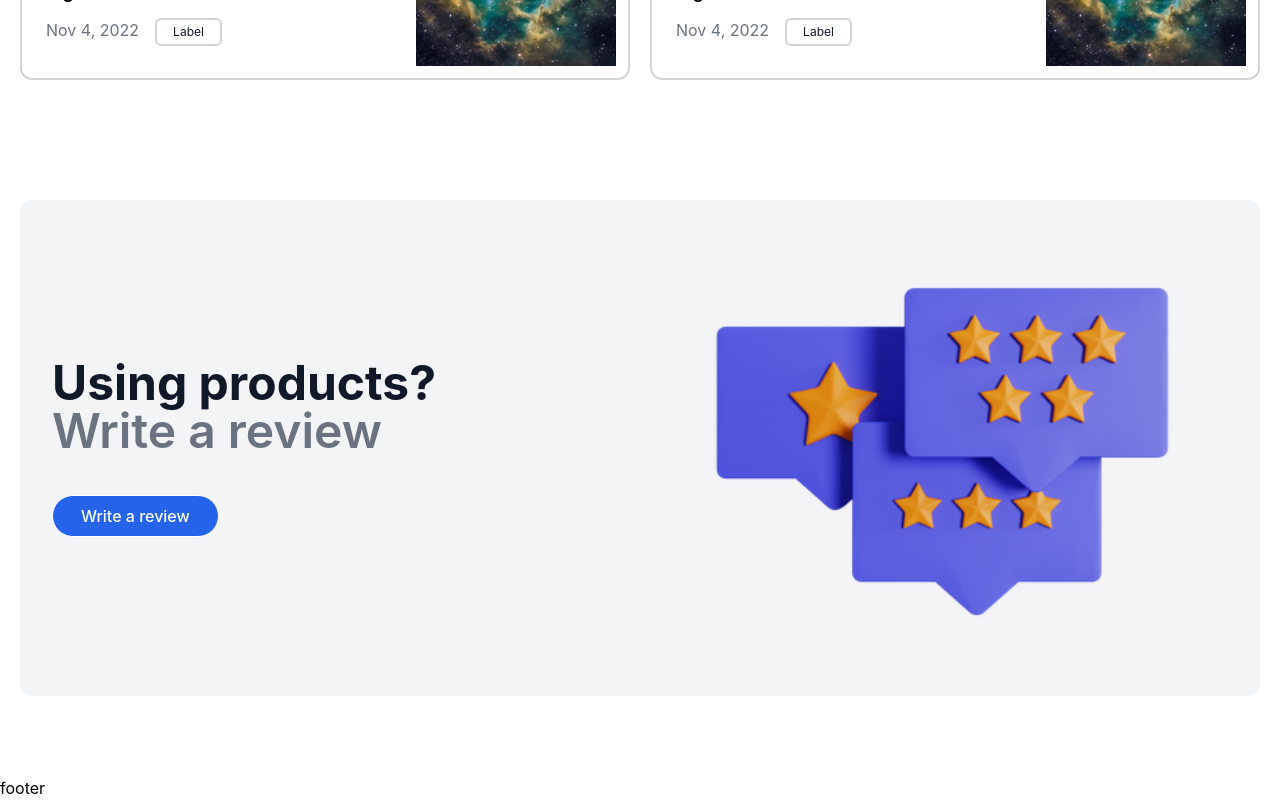
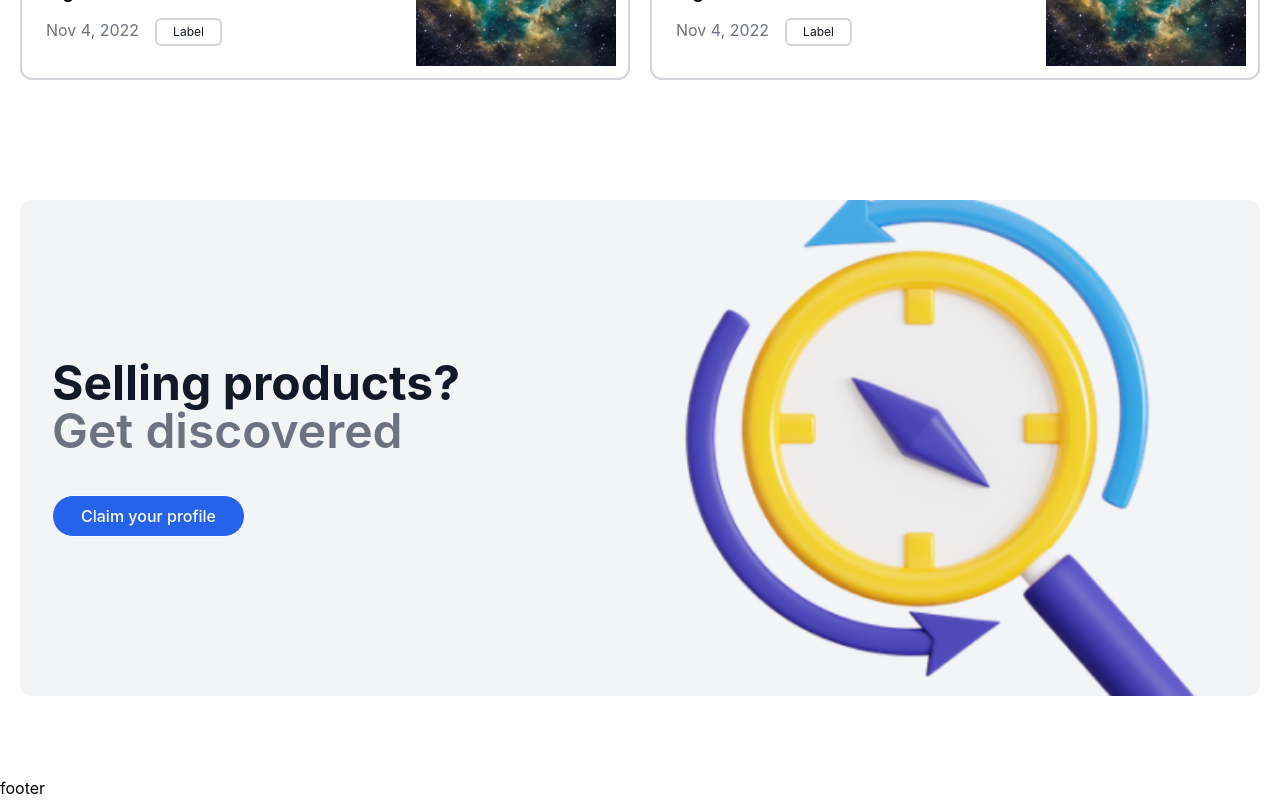
Before and after one commit to cxmelloo/softLog, a React (Vite) app: page / in a window 1280 px wide. Shown: the part 4920-5720 px from the top of the page. Built offline with nearby package versions, Linux system fonts and the light colour scheme.

Commit message:
Selling.jsx & Home-Blog.jsx fix

```diff
--- a/src/Blog/Blog.jsx
+++ b/src/Blog/Blog.jsx
@@ -1,6 +1,7 @@
 import Hero from "../components/Hero";
 import Products from "../components/Products";
 import Review from "../components/Review";
+import Selling from "../components/Selling";
 import Listings from "../List/Listings";
 
 function Blog() {
@@ -12,6 +13,7 @@ function Blog() {
     <Listings/>
     <Review/>
     <Products/>
+    <Selling/>
     </>
   )
 }
--- /dev/null
+++ b/src/components/Selling.jsx
@@ -0,0 +1,26 @@
+import Img from '../assets/Sell.svg'
+
+function Selling() {
+  return (
+    <>
+    <section className="w-full pb-20">
+      <div className="c-container">
+        <div className="w-full bg-[#F3F4F6] rounded-xl overflow-hidden flex flex-col-reverse md:flex-row">
+
+          <div className="w-full md:w-1/2 flex flex-col justify-center px-8 md:mt-0 mt-10">
+            <h1 className="font-bold text-4xl md:text-5xl text-[#111827]">Selling products?</h1>
+            <h2 className="font-semibold text-4xl md:text-5xl text-[#6B7280] mb-10">Get discovered</h2>
+            <button className="blue-btn w-full md:w-fit px-7 mb-10 md:mb-0">Claim your profile</button>
+          </div>
+
+          <div className="w-full md:w-1/2 shrink-0 flex items-center justify-center">
+            <img className="block w-full h-auto" src={Img} alt="Review Image"/>
+          </div>
+
+        </div>
+      </div>
+    </section></>
+  )
+}
+
+export default Selling
--- a/src/pages/Home.jsx
+++ b/src/pages/Home.jsx
@@ -1,6 +1,7 @@
 import FAQ from "../components/Faq";
 import Hero from "../components/Hero";
 import Review from "../components/Review";
+import Selling from "../components/Selling";
 import Title from "../components/Title";
 import Lists from "../List/Lists";
 import Relate from "../Related/Relate";
@@ -14,7 +15,7 @@ return (
     <FAQ/>
     <Review/>
     <Title/>
-    <Review/>
+    <Selling/>
     </>
 )
 }
```
Also changed, not shown: src/assets/Sell.svg (added), src/assets/loop.png (deleted).
